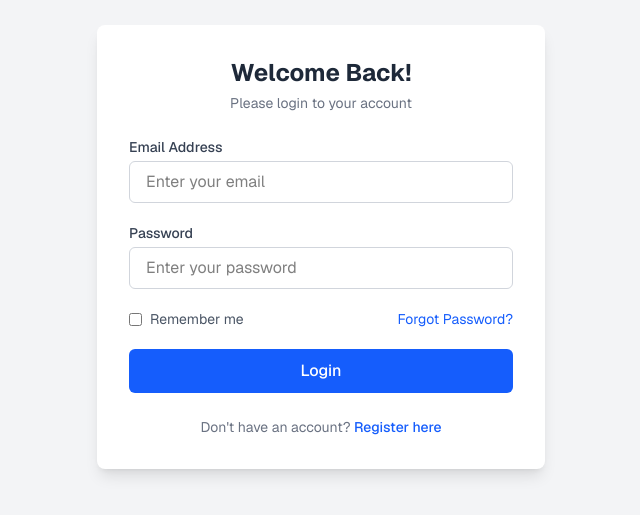
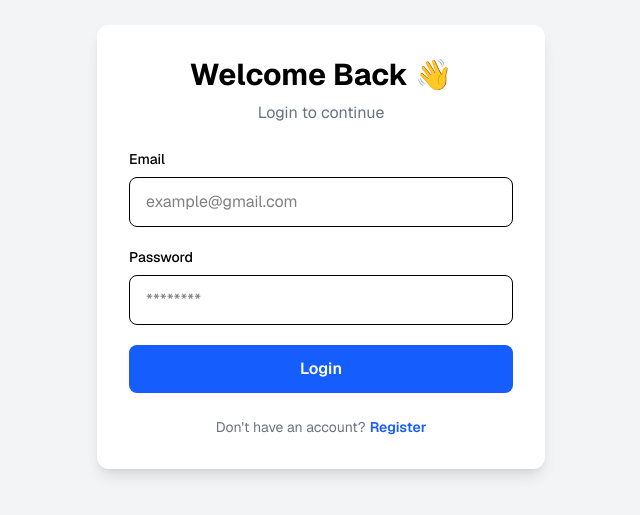
Before and after one commit to Pardhasaradhi031/hackyatra-project, a Next.js app: page /login in a window 1280 px wide. Shown: the part 153-668 px from the top of the page, without its empty margins (319-959 px from the left). Built offline with nearby package versions, Linux system fonts and the light colour scheme.

Commit message:
add login page with api fetch

```diff
--- a/app/login/page.tsx
+++ b/app/login/page.tsx
@@ -1,76 +1,133 @@
+"use client";
+
+import { useState } from "react";
+import { useRouter } from "next/navigation";
+
 export default function LoginPage() {
+  const router = useRouter();
+
+  const [form, setForm] = useState({
+    email: "",
+    password: "",
+  });
+
+  const [loading, setLoading] = useState(false);
+  const [error, setError] = useState("");
+
+  const handleChange = (e: React.ChangeEvent<HTMLInputElement>) => {
+    setForm({
+      ...form,
+      [e.target.name]: e.target.value,
+    });
+  };
+
+  const handleSubmit = async (e: React.FormEvent) => {
+    e.preventDefault();
+
+    setLoading(true);
+    setError("");
+
+    try {
+      const res = await fetch("/api/auth/login", {
+        method: "POST",
+        headers: {
+          "Content-Type": "application/json",
+        },
+        body: JSON.stringify(form),
+      });
+
+      const data = await res.json();
+
+      if (!res.ok) {
+        setError(data.message || "Login failed");
+        return;
+      }
+
+      alert("Login Successful");
+
+      if (data.user.role === "ADMIN") {
+        router.push("/admin/dashboard");
+      } else if (data.user.role === "OFFICER") {
+        router.push("/officer/dashboard");
+      } else {
+        router.push("/citizen/dashboard");
+      }
+    } catch (err) {
+      setError("Something went wrong.");
+    } finally {
+      setLoading(false);
+    }
+  };
+
   return (
-    <div className="min-h-screen flex items-center justify-center bg-gray-100 px-4">
-      <div className="w-full max-w-md bg-white rounded-lg shadow-lg p-8">
-        <h2 className="text-2xl font-bold text-center text-gray-800">
-          Welcome Back!
-        </h2>
-        <p className="text-center text-sm text-gray-500 mt-1 mb-6">
-          Please login to your account
+    <div className="flex min-h-screen items-center justify-center bg-gray-100 px-4">
+      <div className="w-full max-w-md rounded-xl bg-white p-8 shadow-lg">
+
+        <h1 className="mb-2 text-center text-3xl font-bold">
+          Welcome Back 👋
+        </h1>
+
+        <p className="mb-6 text-center text-gray-500">
+          Login to continue
         </p>
 
-        <form className="space-y-5">
-          {/* Email */}
+        <form onSubmit={handleSubmit} className="space-y-5">
+
           <div>
-            <label className="block text-sm font-medium text-gray-700 mb-1">
-              Email Address
+            <label className="mb-2 block text-sm font-medium">
+              Email
             </label>
+
             <input
+              name="email"
               type="email"
-              placeholder="Enter your email"
-              className="w-full rounded-md border border-gray-300 px-4 py-2 outline-none focus:border-blue-500 focus:ring-2 focus:ring-blue-200"
+              value={form.email}
+              onChange={handleChange}
+              placeholder="example@gmail.com"
+              className="w-full rounded-lg border px-4 py-3 outline-none focus:border-blue-500"
             />
           </div>
 
-          {/* Password */}
           <div>
-            <label className="block text-sm font-medium text-gray-700 mb-1">
+            <label className="mb-2 block text-sm font-medium">
               Password
             </label>
 
-            <div className="relative">
-              <input
-                type="password"
-                placeholder="Enter your password"
-                className="w-full rounded-md border border-gray-300 px-4 py-2 pr-10 outline-none focus:border-blue-500 focus:ring-2 focus:ring-blue-200"
-              />
-
-              {/* <button
-                type="button"
-                className="absolute inset-y-0 right-3 flex items-center text-gray-500"
-              >
-                👁️
-              </button> */}
-            </div>
+            <input
+              name="password"
+              type="password"
+              value={form.password}
+              onChange={handleChange}
+              placeholder="********"
+              className="w-full rounded-lg border px-4 py-3 outline-none focus:border-blue-500"
+            />
           </div>
 
-          {/* Remember & Forgot */}
-          <div className="flex items-center justify-between text-sm">
-            <label className="flex items-center gap-2 text-gray-600">
-              <input type="checkbox" className="rounded" />
-              Remember me
-            </label>
+          {error && (
+            <div className="rounded bg-red-100 p-3 text-sm text-red-600">
+              {error}
+            </div>
+          )}
 
-            <a href="#" className="text-blue-600 hover:underline">
-              Forgot Password?
-            </a>
-          </div>
-
-          {/* Login Button */}
           <button
             type="submit"
-            className="w-full rounded-md bg-blue-600 py-2.5 text-white font-medium hover:bg-blue-700 transition"
+            disabled={loading}
+            className="w-full rounded-lg bg-blue-600 py-3 font-semibold text-white transition hover:bg-blue-700 disabled:bg-gray-400"
           >
-            Login
+            {loading ? "Logging in..." : "Login"}
           </button>
         </form>
 
         <p className="mt-6 text-center text-sm text-gray-500">
-          Don't have an account?{" "}
-          <a href="#" className="text-blue-600 font-medium hover:underline">
-            Register here
+          Don't have an account?
+          <a
+            href="/register"
+            className="ml-1 font-semibold text-blue-600"
+          >
+            Register
           </a>
         </p>
+
       </div>
     </div>
   );
```
